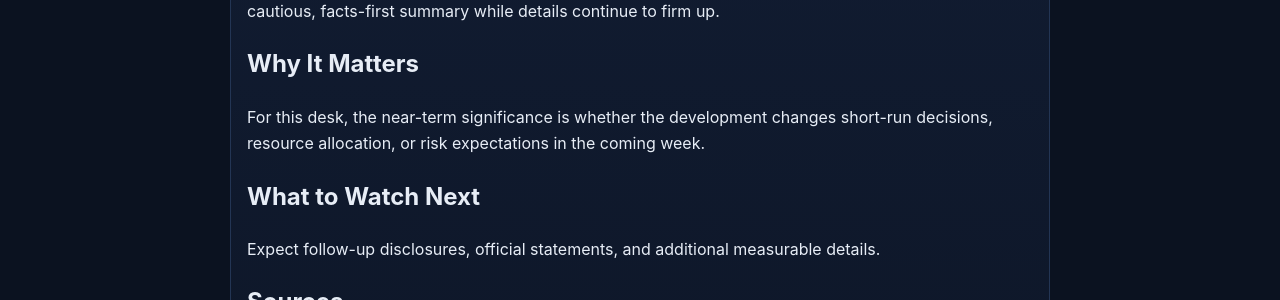
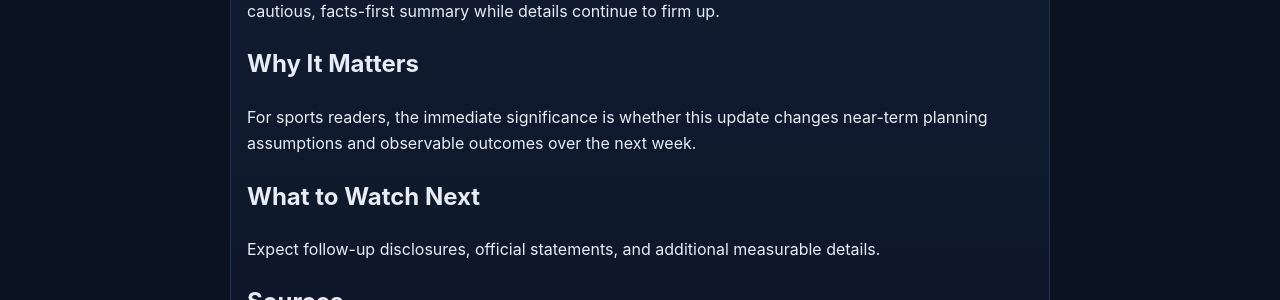
Before and after one commit to thestamp/Static-ai-articles, a Jekyll site: the page built from articles/2026-05-07-nba-stars-playing-in-europe-instead-of-u-s-that-s-what-soccer-giants-want.md, in a window 1280 px wide. Shown: the part 986-1286 px from the top of the page. Built offline with Jekyll 4.4.1, drawn with Linux system fonts in a browser that asks for light colours.

Commit message:
Refine desk-fit impact framing per editor feedback

```diff
--- a/articles/2026-05-07-nba-stars-playing-in-europe-instead-of-u-s-that-s-what-soccer-giants-want.md
+++ b/articles/2026-05-07-nba-stars-playing-in-europe-instead-of-u-s-that-s-what-soccer-giants-want.md
@@ -21,7 +21,7 @@ Recent reporting indicates a concrete update tied to this event. The current pub
 
 ## Why It Matters
 
-For this desk, the near-term significance is whether the development changes short-run decisions, resource allocation, or risk expectations in the coming week.
+For sports readers, the immediate significance is whether this update changes near-term planning assumptions and observable outcomes over the next week.
 
 ## What to Watch Next
 
```
